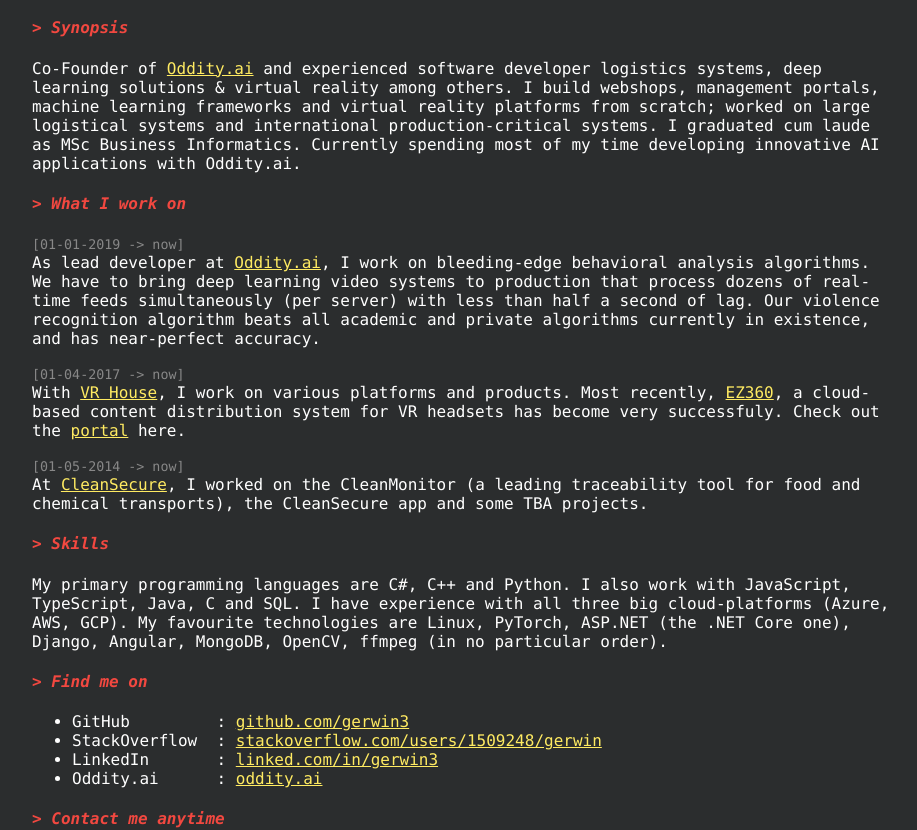
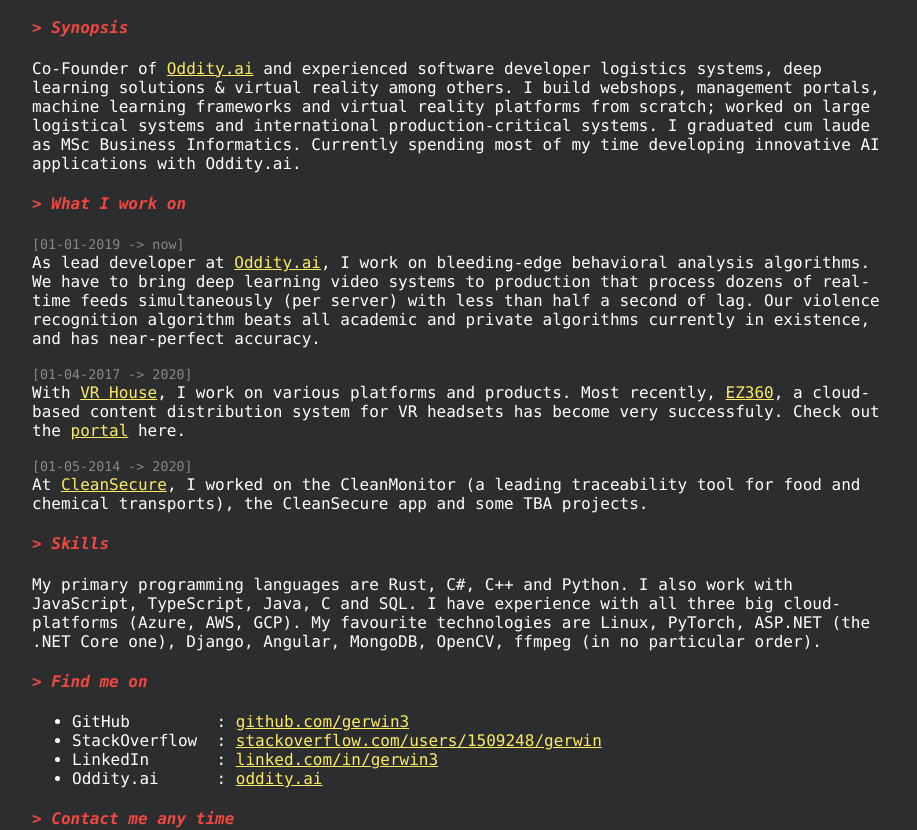
Before and after one commit to gerwin3/gerwinvanderlugt.com, a plain HTML site: page docs/index.html in a window 1280 px wide. Shown: the part 126-956 px from the top of the page, without its empty margins (178-1095 px from the left). Drawn offline with Linux system fonts and the light colour scheme.

Commit message:
update job dates

```diff
--- a/docs/index.html
+++ b/docs/index.html
@@ -99,18 +99,18 @@
         Our violence recognition algorithm beats all academic and private algorithms currently in existence, and has near-perfect accuracy.
       </p>
       <p>
-        <span class="subtle">[01-04-2017 -> now]</span><br/>
+        <span class="subtle">[01-04-2017 -> 2020]</span><br/>
         With <a href="https://vr-house.nl" target="_blank">VR House</a>, I work on various platforms and products. Most recently, <a href="https://ez-360.com" target="_blank">EZ360</a>, a cloud-based content distribution
         system for VR headsets has become very successfuly. Check out the <a href="https://portal.ez-360.com" target="_blank">portal</a> here.
       </p>
       <p>
-        <span class="subtle">[01-05-2014 -> now]</span><br/>
+        <span class="subtle">[01-05-2014 -> 2020]</span><br/>
         At <a href="https://cleansecure.com" target="_blank">CleanSecure</a>, I worked on the CleanMonitor (a leading traceability tool for food and chemical transports),
         the CleanSecure app and some TBA projects.
       </p>
       <h4> &gt; Skills</h4>
       <p>
-        My primary programming languages are C#, C++ and Python. I also work with JavaScript, TypeScript, Java, C and SQL.
+        My primary programming languages are Rust, C#, C++ and Python. I also work with JavaScript, TypeScript, Java, C and SQL.
         I have experience with all three big cloud-platforms (Azure, AWS, GCP).
         My favourite technologies are Linux, PyTorch, ASP.NET (the .NET Core one), Django, Angular, MongoDB, OpenCV, ffmpeg (in no particular order).
       </p>
@@ -121,7 +121,7 @@
         <li class="pre">LinkedIn       : <a href="https://www.linkedin.com/in/gerwin3" target="_blank">linked.com/in/gerwin3</a></li>
         <li class="pre">Oddity.ai      : <a href="https://oddity.ai" target="_blank">oddity.ai</a></li>
       </ul>
-      <h4> &gt; Contact me anytime</h4>
+      <h4> &gt; Contact me any time</h4>
       <p>Note: I am currently <strong style="text-decoration: underline;">not</strong> looking for work. Don't hesitate to contact me if you think you have something awesome to share though!</p>
       <p>You can reach me in a couple of ways:</p>
       <ul>
```
